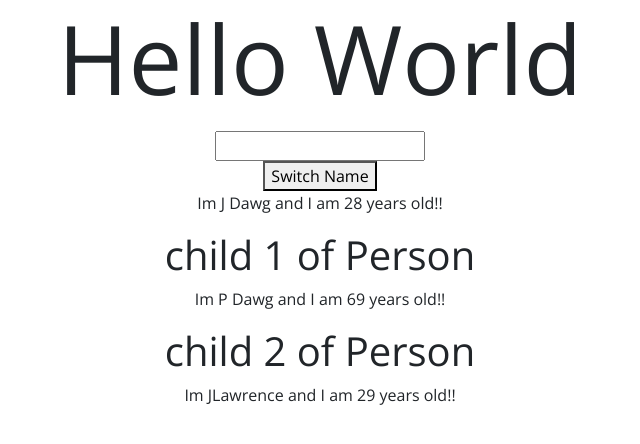
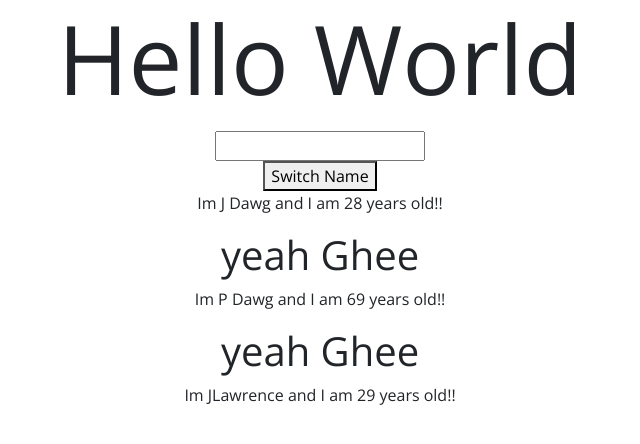
Before and after one commit to JohnnyK84/react-app, a React (Create React App) app: page / in a window 1280 px wide. Shown: the top 444 px of the page, without its empty margins (320-960 px from the left). Built offline with nearby package versions, Linux system fonts and the light colour scheme.

Commit message:
modified App.js back to Class based component

```diff
--- a/src/App.js
+++ b/src/App.js
@@ -1,4 +1,4 @@
-import React, { useState } from 'react';
+import React, { Component } from 'react';
 import './App.css';
 import '../node_modules/bootstrap/dist/css/bootstrap.min.css';
 import Person from './Person/Person'
@@ -6,44 +6,8 @@
 let name = 'Big PaPa';
 let age = 29;
 
-const app = props => {
+class App extends Component {
   //state property
-  const [ personsState, setPersonsState ] = useState({
-    persons: [
-      { name: 'J Dawg', age: 28},
-      { name: 'P Dawg', age: 69},
-      { name: 'JLawrence', age: 29}
-    ],
-    otherstate: 'some other value'
-  });
-
-  const eventHandler = () => {
-  //alert('Clicked');
-  // DONT CHANGE STATE LIKE THIS: this.state.persons[0].name = 'JK';
-  setPersonsState({
-      persons: [
-        {name: 'JK', age: 34},
-        { name: 'P Dawg', age: 69},
-        { name: 'JLawrence', age: 25}
-      ]
-    });
-  };
-
-  return (
-    <div className="App">
-      <p className="display-1">Hello World</p>
-      <input type="text"></input><br className="mt-2"></br>
-      <button type="submit" onClick={eventHandler}>Switch Name</button>
-      <Person name={personsState.persons[0].name} age={personsState.persons[0].age}> child 1 of Person</Person>
-      <Person name={personsState.persons[1].name} age={personsState.persons[1].age}> child 2 of Person</Person>
-      <Person name={personsState.persons[2].name} age={personsState.persons[2].age}></Person>
-    </div>
-  );
-};
-
-
-export default app;
-/*
     state = {
       persons: [
         { name: 'J Dawg', age: 28},
@@ -52,6 +16,20 @@
       ],
       otherstate: 'some other value'
     };
+
+  render() {
+    return (
+      <div className="App">
+        <p className="display-1">Hello World</p>
+        <input type="text"></input><br className="mt-2"></br>
+        <button type="submit" onClick={this.eventHandler}>Switch Name</button>
+        <Person name={this.state.persons[0].name} age={this.state.persons[0].age}> yeah Ghee</Person>
+        <Person name={this.state.persons[1].name} age={this.state.persons[1].age}> yeah Ghee</Person>
+        <Person name={this.state.persons[2].name} age={this.state.persons[2].age}></Person>
+      </div>
+    );
+  };
+
   eventHandler = () => {
     //alert('Clicked');
     // DONT CHANGE STATE LIKE THIS: this.state.persons[0].name = 'JK';
@@ -63,4 +41,6 @@
       ]
     });
   };
-*/
+};
+
+export default App;
```
Lines whose indentation alone changed are shown as unchanged.
